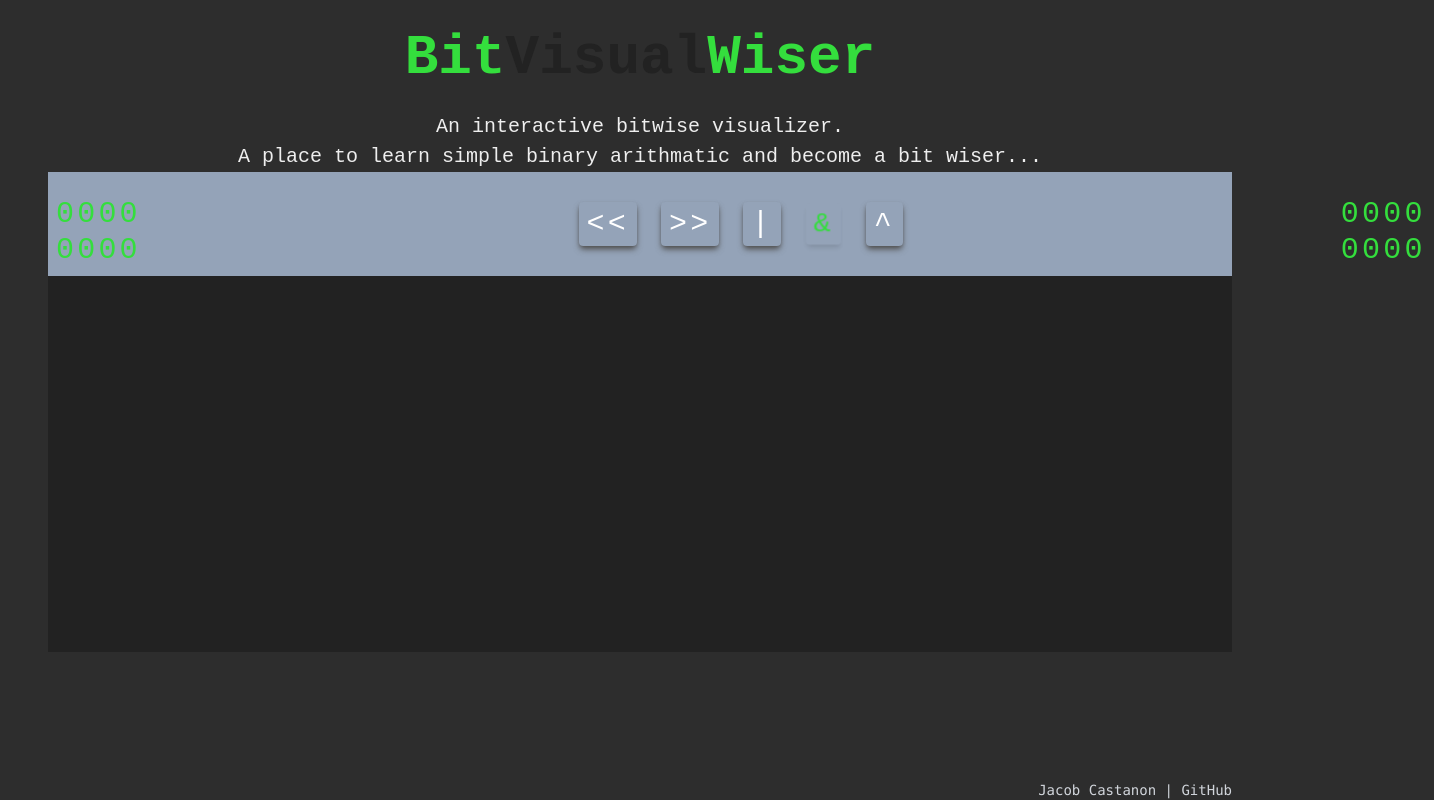
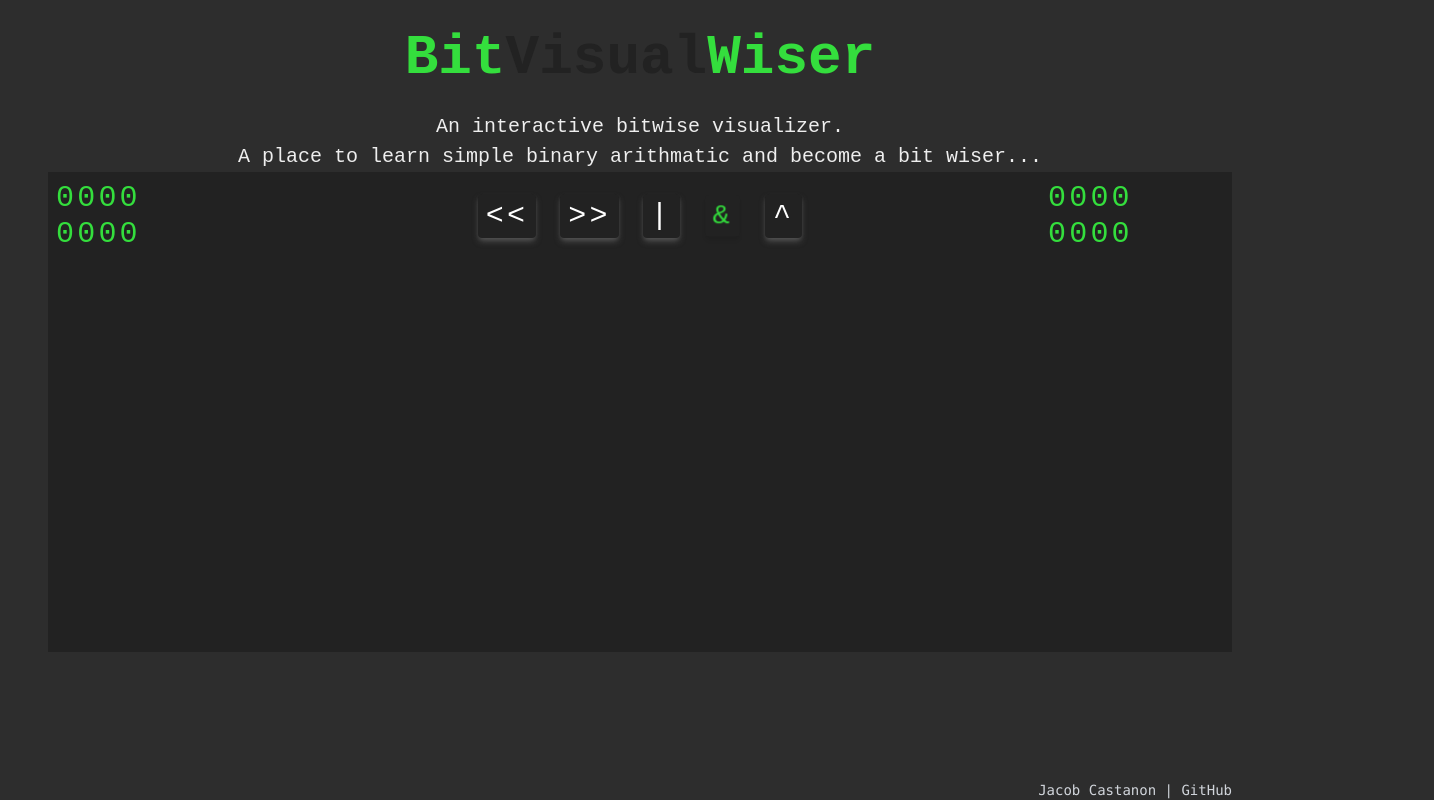
Before and after one commit to jacastanon01/BitVisualWise, a React (Vite) app: page / in a window 1280 px wide. Shown: the whole page, 1434 px wide, since content can reach past the window. Built offline with nearby package versions, Linux system fonts and the light colour scheme.

Commit message:
design changes

```diff
--- a/src/components/InputShell/BitControls.tsx
+++ b/src/components/InputShell/BitControls.tsx
@@ -4,14 +4,16 @@ import OperationButtons from '../OperationButtons';
 function BitControls() {
   return (
     <>
-      <section className='w-full '>
+      <section className=''>
         <InputValue name='value' />
         {/* <BitDisplay value_to_convert={bit1} /> */}
       </section>
 
-      <OperationButtons />
+      <section className=''>
+        <OperationButtons />
+      </section>
 
-      <section className='w-full'>
+      <section className=''>
         <InputValue name='otherValue' />
       </section>
     </>
--- a/src/components/InputShell/index.tsx
+++ b/src/components/InputShell/index.tsx
@@ -2,8 +2,8 @@ import BitControls from './BitControls';
 
 function InputShell() {
   return (
-    <section className='w-full h-[60svh] bits z-20'>
-      <div className='flex flex-col justify-between items-center bg-slate-400 text-xl md:text-3xl sm:flex-row'>
+    <section className='h-[60svh] bits z-20'>
+      <div className='flex flex-col justify-between items-center text-xl md:text-3xl sm:flex-row'>
         <BitControls />
       </div>
     </section>
--- a/src/components/InputValue.tsx
+++ b/src/components/InputValue.tsx
@@ -37,10 +37,12 @@ function InputValue({ name }: IBitInputProps) {
   const handleBlur = () => setActiveInput(null);
 
   return (
-    <div className='w-full flex flex-col space-y-2 mt-4'>
-      <label onClick={handleFocus} className='flex items-center space-x-2'>
+    <div className=' md:max-w-48'>
+      <div onClick={handleFocus} className='flex items-center'>
         {activeInput == name ? (
+          <label htmlFor={name}>
             <input
+              name={name}
               min={-127}
               max={128}
               onClick={handleFocus}
@@ -48,12 +50,15 @@ function InputValue({ name }: IBitInputProps) {
               type='number'
               value={atomValue instanceof BitIntWrapper ? atomValue.toInt() : 0}
               onChange={handleChange}
-            className='text-shellbg ring-neutral-500 border-none p-2 rounded bits focus:outline-none focus:border'
+              className='text-shellbg w-full border-none rounded bits focus:outline-none focus:border'
             />
+          </label>
         ) : (
+          <div>
             <BitDisplay valueToConvert={atomValue} />
+          </div>
         )}
-      </label>
+      </div>
     </div>
   );
 }
```
Lines whose indentation alone changed are shown as unchanged.
